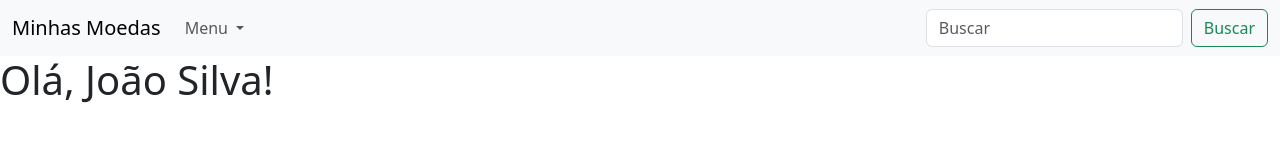
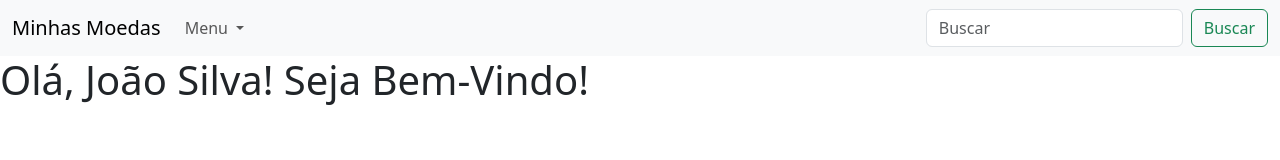
Before and after one commit to JoaoV-A01/primerio-projeto-jekins, a plain HTML site: page index.html in a window 1280 px wide. Drawn offline with nearby package versions, Linux system fonts and the light colour scheme.

Commit message:
testando release com mensagem de bem-vindo

```diff
--- a/index.html
+++ b/index.html
@@ -34,7 +34,7 @@
           </div>
         </div>
       </nav>
-    <h1>Olá, João Silva!</h1>
+    <h1>Olá, João Silva! Seja Bem-Vindo!</h1>
 
     <script src="https://cdn.jsdelivr.net/npm/bootstrap@5.3.3/dist/js/bootstrap.bundle.min.js" integrity="sha384-YvpcrYf0tY3lHB60NNkmXc5s9fDVZLESaAA55NDzOxhy9GkcIdslK1eN7N6jIeHz" crossorigin="anonymous"></script>
   </body>
```
